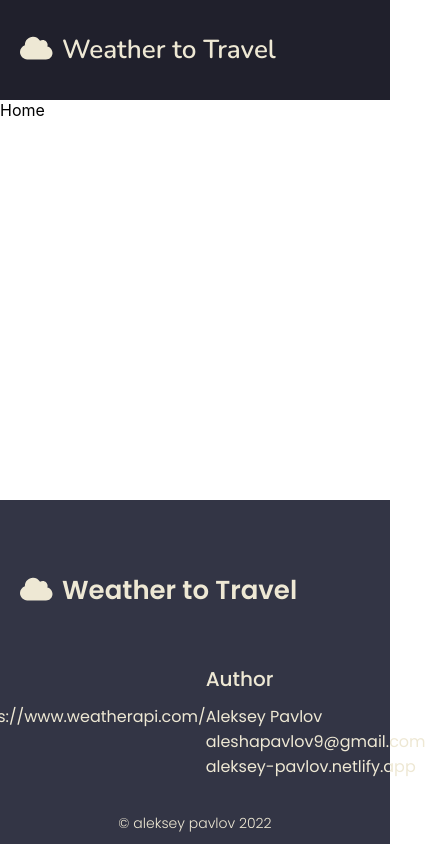
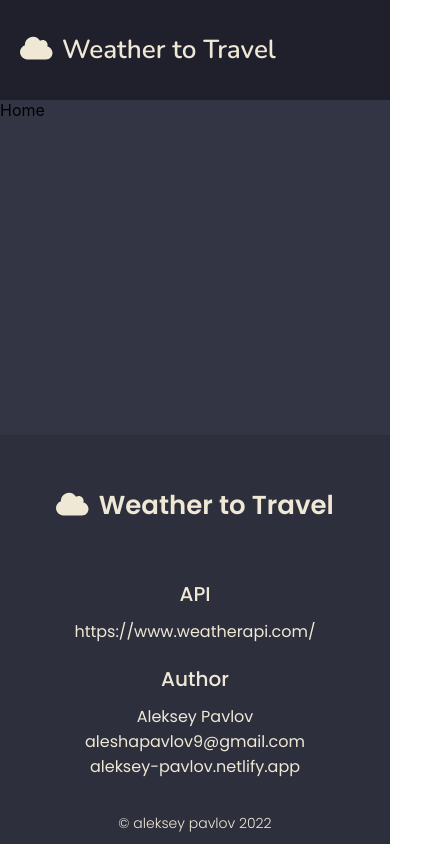
Before and after one commit to Alekseypavlov14/weather, a React (Create React App) app: page / in a window 390 px wide. Shown: the whole page, 426 px wide, since content can reach past the window. Built offline with nearby package versions, Linux system fonts and the light colour scheme.

Commit message:
adaptive footer

```diff
--- a/src/components/Footer/Footer.module.css
+++ b/src/components/Footer/Footer.module.css
@@ -1,5 +1,5 @@
 .Footer {
-  background: var(--blue-600);
+  background: var(--blue-500);
   width: 100%;
   padding: 40px 0px 10px 0px;
   font-family: 'Poppins', sans-serif;
@@ -14,6 +14,8 @@
   margin-top: 24px;
   display: flex;
   justify-content: center;
+  flex-wrap: wrap;
+  gap: 20px;
 }
 
 .Column {
@@ -39,3 +41,10 @@
   font-size: 14px;
   font-weight: 300;
 }
+
+@media (max-width: 530px) {
+  .Footer {
+    padding-top: 20px;
+    text-align: center;
+  }
+}
--- a/src/pages/Home/Home.module.css
+++ b/src/pages/Home/Home.module.css
@@ -0,0 +1,5 @@
+.Home {
+  width: 100%;
+  height: 100%;
+  background-color: var(--blue-600);
+}
```
